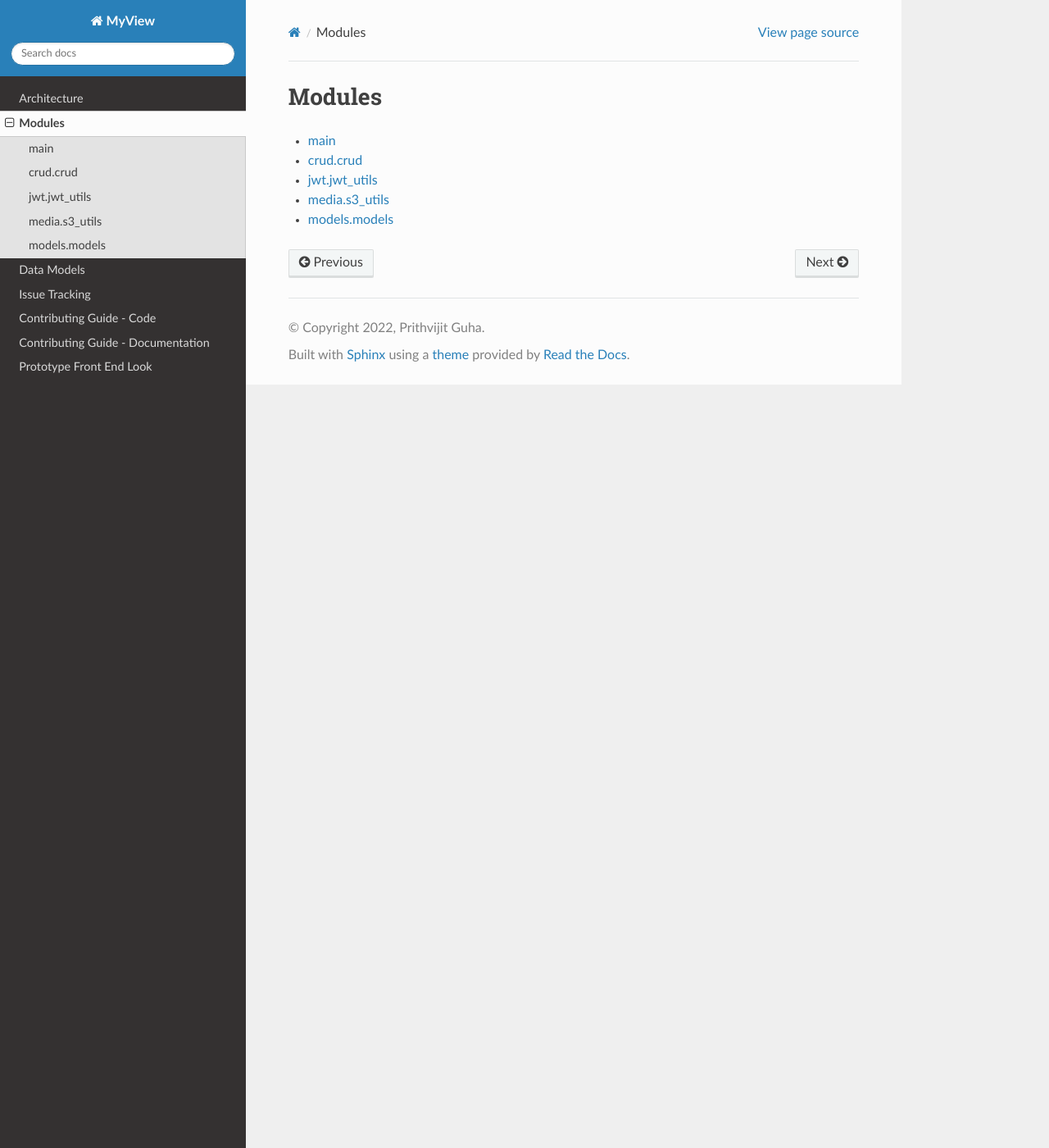
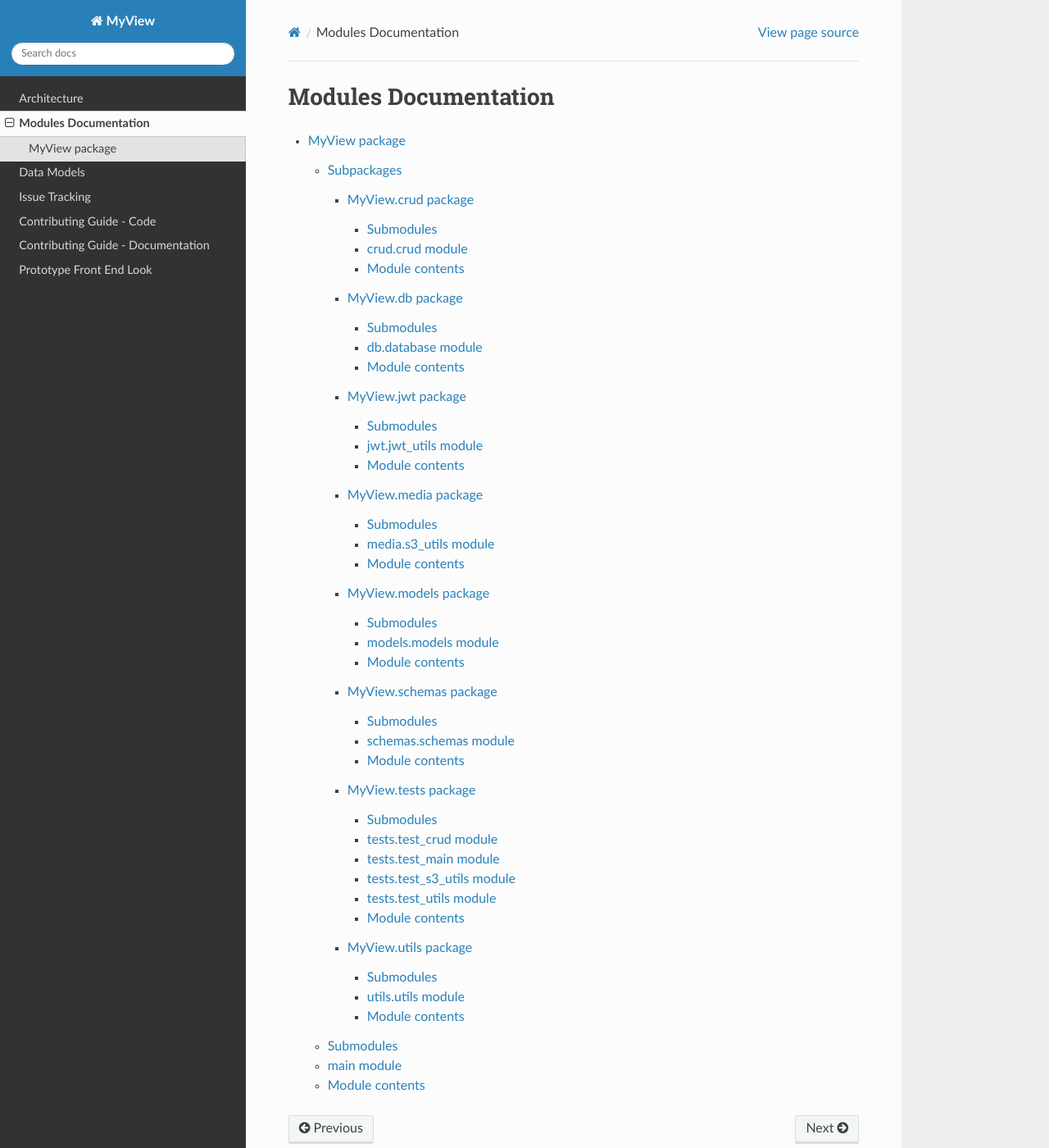
Before and after one commit to prithvijitguha/MyView, a Sphinx documentation site: the page built from docs/source/modules.rst, in a window 1280 px wide and 1400 px high. Shown: the whole window at 82% size. Built offline with Sphinx 7.4.7 and the Read the Docs theme 2.0.0, drawn with Linux system fonts in a browser that asks for light colours.

Commit message:
:bug: Fixed readthedocs bug, improved doc

```diff
--- /dev/null
+++ b/docs/source/MyView.crud.rst
@@ -0,0 +1,21 @@
+MyView.crud package
+===================
+
+Submodules
+----------
+
+crud.crud module
+-----------------------
+
+.. automodule:: crud.crud
+   :members:
+   :undoc-members:
+   :show-inheritance:
+
+Module contents
+---------------
+
+.. automodule:: crud
+   :members:
+   :undoc-members:
+   :show-inheritance:
--- /dev/null
+++ b/docs/source/MyView.db.rst
@@ -0,0 +1,21 @@
+MyView.db package
+=================
+
+Submodules
+----------
+
+db.database module
+-------------------------
+
+.. automodule:: db.database
+   :members:
+   :undoc-members:
+   :show-inheritance:
+
+Module contents
+---------------
+
+.. automodule:: db
+   :members:
+   :undoc-members:
+   :show-inheritance:
--- /dev/null
+++ b/docs/source/MyView.jwt.rst
@@ -0,0 +1,21 @@
+MyView.jwt package
+==================
+
+Submodules
+----------
+
+jwt.jwt\_utils module
+----------------------------
+
+.. automodule:: jwt.jwt_utils
+   :members:
+   :undoc-members:
+   :show-inheritance:
+
+Module contents
+---------------
+
+.. automodule:: jwt
+   :members:
+   :undoc-members:
+   :show-inheritance:
--- /dev/null
+++ b/docs/source/MyView.media.rst
@@ -0,0 +1,21 @@
+MyView.media package
+====================
+
+Submodules
+----------
+
+media.s3\_utils module
+-----------------------------
+
+.. automodule:: media.s3_utils
+   :members:
+   :undoc-members:
+   :show-inheritance:
+
+Module contents
+---------------
+
+.. automodule:: media
+   :members:
+   :undoc-members:
+   :show-inheritance:
--- /dev/null
+++ b/docs/source/MyView.models.rst
@@ -0,0 +1,21 @@
+MyView.models package
+=====================
+
+Submodules
+----------
+
+models.models module
+---------------------------
+
+.. automodule:: models.models
+   :members:
+   :undoc-members:
+   :show-inheritance:
+
+Module contents
+---------------
+
+.. automodule:: models
+   :members:
+   :undoc-members:
+   :show-inheritance:
--- /dev/null
+++ b/docs/source/MyView.rst
@@ -0,0 +1,36 @@
+MyView package
+==============
+
+Subpackages
+-----------
+
+.. toctree::
+   :maxdepth: 4
+
+   MyView.crud
+   MyView.db
+   MyView.jwt
+   MyView.media
+   MyView.models
+   MyView.schemas
+   MyView.tests
+   MyView.utils
+
+Submodules
+----------
+
+main module
+------------------
+
+.. automodule:: main
+   :members:
+   :undoc-members:
+   :show-inheritance:
+
+Module contents
+---------------
+
+.. automodule:: .
+   :members:
+   :undoc-members:
+   :show-inheritance:
--- /dev/null
+++ b/docs/source/MyView.schemas.rst
@@ -0,0 +1,21 @@
+MyView.schemas package
+======================
+
+Submodules
+----------
+
+schemas.schemas module
+-----------------------------
+
+.. automodule:: schemas.schemas
+   :members:
+   :undoc-members:
+   :show-inheritance:
+
+Module contents
+---------------
+
+.. automodule:: schemas
+   :members:
+   :undoc-members:
+   :show-inheritance:
--- /dev/null
+++ b/docs/source/MyView.tests.rst
@@ -0,0 +1,45 @@
+MyView.tests package
+====================
+
+Submodules
+----------
+
+tests.test\_crud module
+------------------------------
+
+.. automodule:: tests.test_crud
+   :members:
+   :undoc-members:
+   :show-inheritance:
+
+tests.test\_main module
+------------------------------
+
+.. automodule:: tests.test_main
+   :members:
+   :undoc-members:
+   :show-inheritance:
+
+tests.test\_s3\_utils module
+-----------------------------------
+
+.. automodule:: tests.test_s3_utils
+   :members:
+   :undoc-members:
+   :show-inheritance:
+
+tests.test\_utils module
+-------------------------------
+
+.. automodule:: tests.test_utils
+   :members:
+   :undoc-members:
+   :show-inheritance:
+
+Module contents
+---------------
+
+.. automodule:: tests
+   :members:
+   :undoc-members:
+   :show-inheritance:
--- /dev/null
+++ b/docs/source/MyView.utils.rst
@@ -0,0 +1,21 @@
+MyView.utils package
+====================
+
+Submodules
+----------
+
+utils.utils module
+-------------------------
+
+.. automodule:: utils.utils
+   :members:
+   :undoc-members:
+   :show-inheritance:
+
+Module contents
+---------------
+
+.. automodule:: utils
+   :members:
+   :undoc-members:
+   :show-inheritance:
--- a/docs/source/crud.rst
+++ /dev/null
@@ -1,6 +0,0 @@
-crud.crud
-=========
-.. automodule:: crud.crud
-   :members:
-   :undoc-members:
-   :show-inheritance:
--- a/docs/source/index.rst
+++ b/docs/source/index.rst
@@ -22,7 +22,7 @@ Contents
 
 
 .. toctree::
-   :maxdepth: 1
+   :maxdepth: 4
 
    architecture
    modules
--- a/docs/source/jwt_utils.rst
+++ /dev/null
@@ -1,6 +0,0 @@
-jwt.jwt_utils
-==================
-.. automodule:: jwt.jwt_utils
-   :members:
-   :undoc-members:
-   :show-inheritance:
--- a/docs/source/main.rst
+++ /dev/null
@@ -1,6 +0,0 @@
-main
-=========
-.. automodule:: main
-   :members:
-   :undoc-members:
-   :show-inheritance:
--- a/docs/source/models.rst
+++ /dev/null
@@ -1,6 +0,0 @@
-models.models
-==================
-.. automodule:: models.models
-   :members:
-   :undoc-members:
-   :show-inheritance:
--- a/docs/source/modules.rst
+++ b/docs/source/modules.rst
@@ -1,11 +1,7 @@
-Modules
-========
+Modules Documentation
+======================
 
 .. toctree::
    :maxdepth: 4
 
-   main
-   crud
-   jwt_utils
-   s3_utils
-   models
+   MyView
--- a/docs/source/s3_utils.rst
+++ /dev/null
@@ -1,6 +0,0 @@
-media.s3_utils
-==================
-.. automodule:: media.s3_utils
-   :members:
-   :undoc-members:
-   :show-inheritance:
--- a/main.py
+++ b/main.py
@@ -45,7 +45,7 @@ origins = [
 ]
 
 # static files directory for javascript and css
-app.mount("/static", StaticFiles(directory="static"), name="static")
+app.mount("/static", StaticFiles(directory="./static"), name="static")
 
 # html templates directory
 templates = Jinja2Templates(directory="templates")
```
Also changed, not shown: 1 other file.
